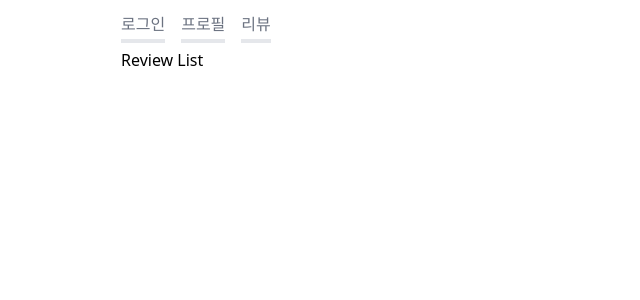
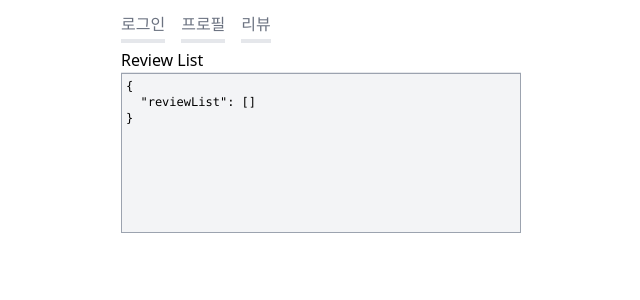
Before and after one commit to SeungAh-Py/myproj-react, a React (Create React App) app: page /reviews in a window 1280 px wide. Shown: the top 300 px of the page, without its empty margins (319-959 px from the left). Built offline with nearby package versions, Linux system fonts and the light colour scheme; no server answers.

Commit message:
DebugStates 컴포넌트 활용한 상태값 확인

```diff
--- /dev/null
+++ b/src/components/DebugStates.jsx
@@ -0,0 +1,11 @@
+function DebugState(props) {
+  return (
+    <div>
+      <pre className="text-xs bg-gray-100 p-1 border border-gray-400 overflow-x-scroll h-40">
+        {JSON.stringify(props, null, 2)}
+      </pre>
+    </div>
+  );
+}
+
+export default DebugState;
--- a/src/pages/reviews/ReviewList.jsx
+++ b/src/pages/reviews/ReviewList.jsx
@@ -1,7 +1,9 @@
 import Axios from 'axios';
-import { useEffect } from 'react';
+import DebugState from 'components/DebugStates';
+import { useEffect, useState } from 'react';
 
-function ReviewList() {
+function PageReviewList() {
+  const [reviewList, setReviewList] = useState([]);
   useEffect(() => {
     refetch();
   }, []);
@@ -10,10 +12,11 @@ function ReviewList() {
     const url = 'http://127.0.0.1:8000/shop/api/reviews/';
     // Promise 객체 ; 어떠한 함수도 Promise 객체로 만들수 있음.
     Axios.get(url)
-      .then((response) => {
+      .then(({ data }) => {
         console.group('정상 응답');
-        console.log(response);
+        console.log(data);
         console.groupEnd();
+        setReviewList(data);
       }) // 정상일때 호출(200~300)
       .catch((error) => {
         console.group('에러 응답');
@@ -24,8 +27,10 @@ function ReviewList() {
   return (
     <div>
       <h2>Review List</h2>
+      <hr />
+      <DebugState reviewList={reviewList} />
     </div>
   );
 }
 
-export default ReviewList;
+export default PageReviewList;
```
